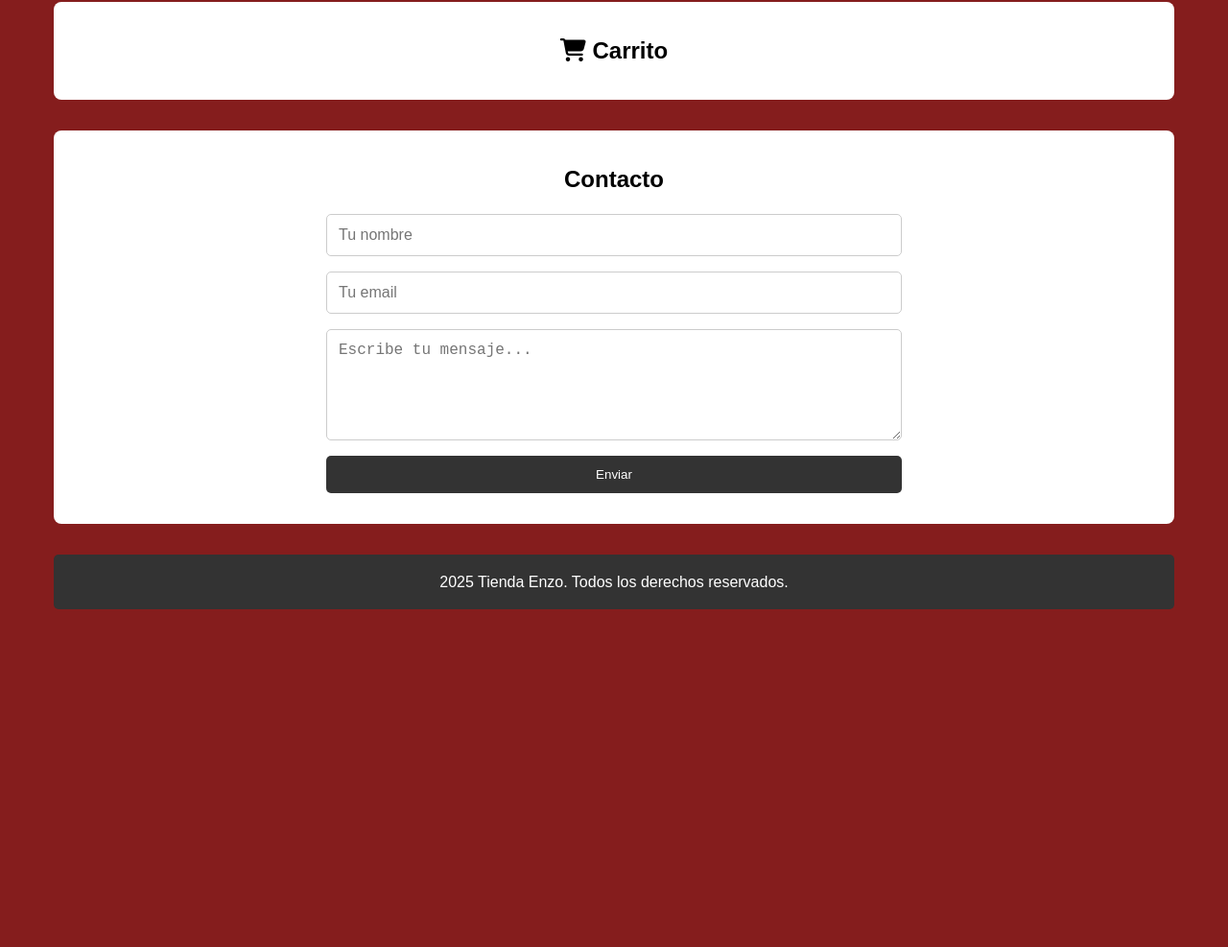
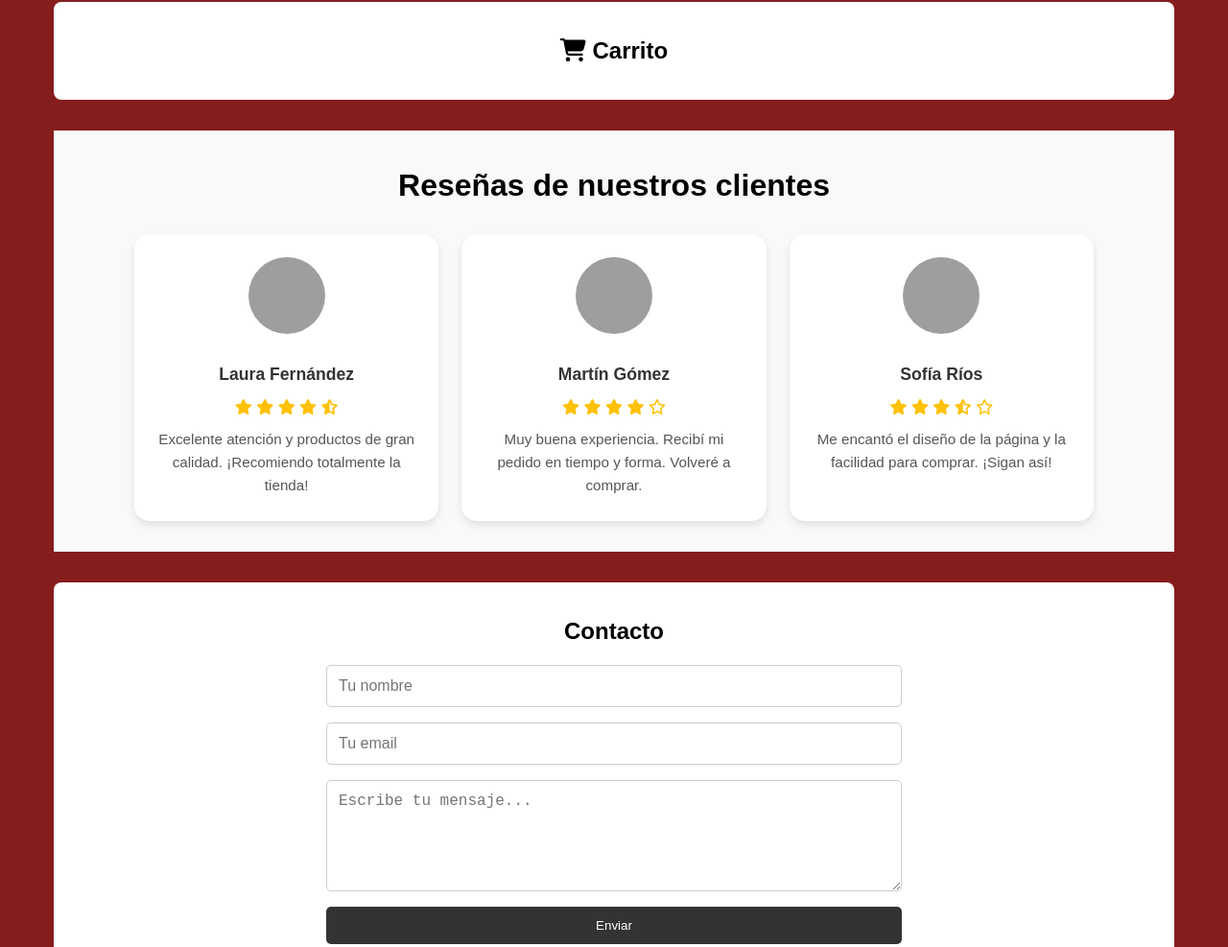
Before and after one commit to cenzov55/proyecto-front-end-js, a plain HTML site: page index.html in a window 1280 px wide. Shown: the part 1277-2264 px from the top of the page at 96% size. Before the commit the page ends 1928 px from the top, so only its background shows below. Drawn offline with Linux system fonts and the light colour scheme; grey boxes are pictures that could not be loaded.

Commit message:
Reseñas agregadas

```diff
--- a/estilos.css
+++ b/estilos.css
@@ -199,3 +199,53 @@ nav {
   cursor: pointer;
   transition: background-color 0.3s ease;
 }
+
+.reseñas {
+  padding: 2rem 1rem;
+  background-color: #f9f9f9;
+  text-align: center;
+}
+
+.reseñas h2 {
+  font-size: 2rem;
+  margin-bottom: 1.5rem;
+}
+
+.contenedor-reseñas {
+  display: grid;
+  grid-template-columns: repeat(auto-fit, minmax(250px, 1fr));
+  gap: 1.5rem;
+  max-width: 1000px;
+  margin: 0 auto;
+}
+
+.reseña {
+  background-color: #fff;
+  padding: 1.5rem;
+  border-radius: 1rem;
+  box-shadow: 0 4px 8px rgba(0, 0, 0, 0.1);
+}
+
+.reseña img {
+  width: 80px;
+  height: 80px;
+  border-radius: 50%;
+  object-fit: cover;
+  margin-bottom: 0.8rem;
+}
+
+.reseña h4 {
+  margin: 0.5rem 0;
+  font-size: 1.1rem;
+  color: #333;
+}
+
+.reseña .estrellas {
+  color: #ffc107; /* color dorado */
+  margin: 0.5rem 0;
+}
+
+.reseña p {
+  font-size: 0.95rem;
+  color: #555;
+}
--- a/index.html
+++ b/index.html
@@ -20,6 +20,8 @@
         <ul class="navbar">
           <li><a href="#inicio">Inicio</a></li>
           <li><a href="#productos">Productos</a></li>
+          <li><a href="#reseñas">Reseñas</a></li>
+          <li><a href="#carrito">Carrito</a></li>
           <li><a href="#contacto">Contacto</a></li>
         </ul>
         <div class="logo">
@@ -36,6 +38,52 @@
         <h2><i class="fa fa-shopping-cart"></i> Carrito </h2>
         <div id="contenido_carrito"></div>
       </section>
+
+      <section class="reseñas" id="reseñas">
+  <h2>Reseñas de nuestros clientes</h2>
+  <div class="contenedor-reseñas">
+
+    <div class="reseña">
+      <img src="https://randomuser.me/api/portraits/women/46.jpg" alt="Cliente 1" />
+      <h4>Laura Fernández</h4>
+      <div class="estrellas">
+        <i class="fas fa-star"></i>
+        <i class="fas fa-star"></i>
+        <i class="fas fa-star"></i>
+        <i class="fas fa-star"></i>
+        <i class="fas fa-star-half-alt"></i>
+      </div>
+      <p>Excelente atención y productos de gran calidad. ¡Recomiendo totalmente la tienda!</p>
+    </div>
+
+    <div class="reseña">
+      <img src="https://randomuser.me/api/portraits/men/37.jpg" alt="Cliente 2" />
+      <h4>Martín Gómez</h4>
+      <div class="estrellas">
+        <i class="fas fa-star"></i>
+        <i class="fas fa-star"></i>
+        <i class="fas fa-star"></i>
+        <i class="fas fa-star"></i>
+        <i class="far fa-star"></i>
+      </div>
+      <p>Muy buena experiencia. Recibí mi pedido en tiempo y forma. Volveré a comprar.</p>
+    </div>
+
+    <div class="reseña">
+      <img src="https://randomuser.me/api/portraits/women/62.jpg" alt="Cliente 3" />
+      <h4>Sofía Ríos</h4>
+      <div class="estrellas">
+        <i class="fas fa-star"></i>
+        <i class="fas fa-star"></i>
+        <i class="fas fa-star"></i>
+        <i class="fas fa-star-half-alt"></i>
+        <i class="far fa-star"></i>
+      </div>
+      <p>Me encantó el diseño de la página y la facilidad para comprar. ¡Sigan así!</p>
+    </div>
+
+  </div>
+</section>
 
       <section class="contacto" id="contacto">
         <h2>Contacto</h2>
```
